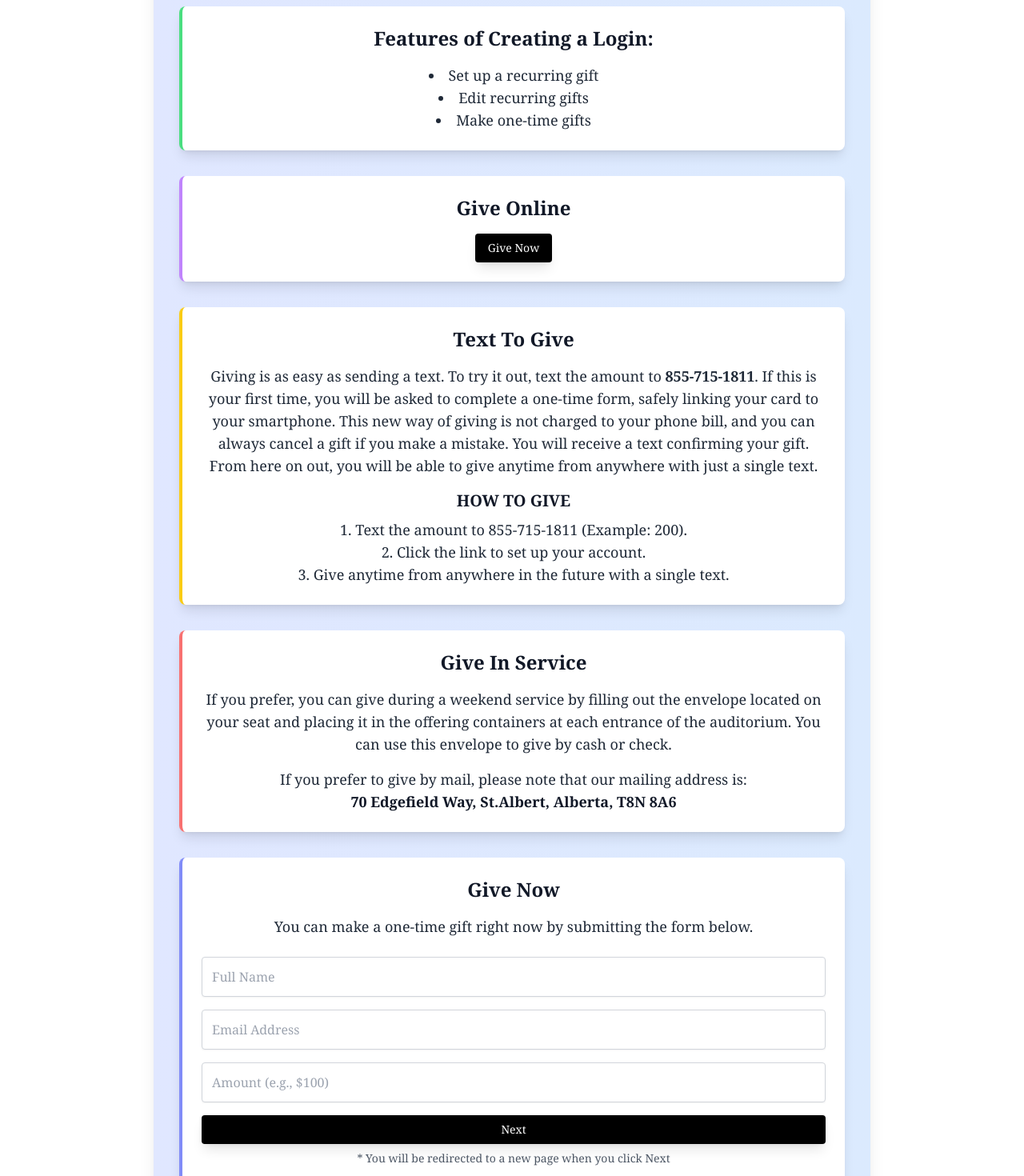
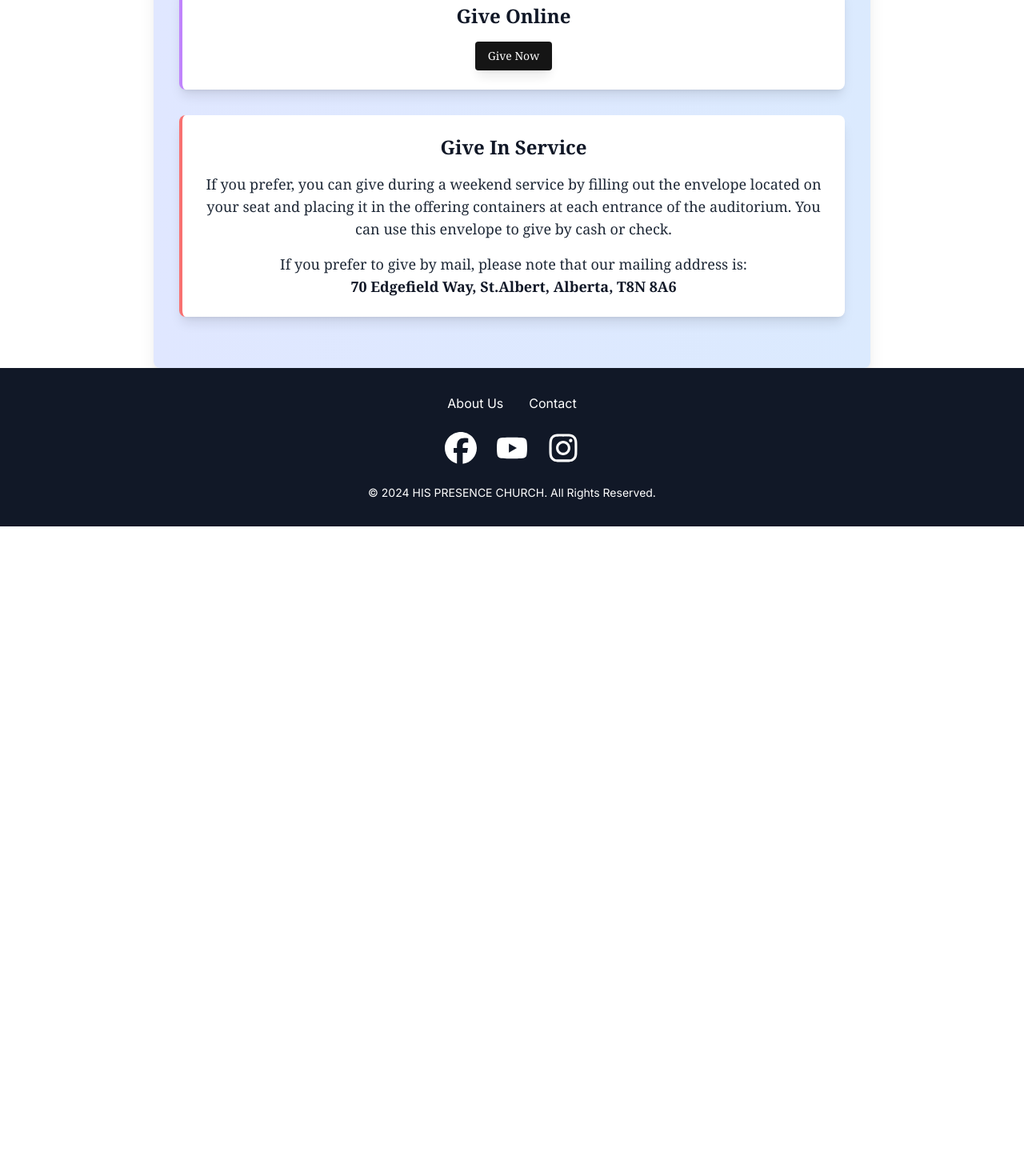
Before and after one commit to alaindescartes/his-presence-church, a Next.js app: page /giving in a window 1280 px wide. Shown: the part 860-2330 px from the top of the page at 80% size. After the commit the page ends 1518 px from the top, so only its background shows below. Built offline with nearby package versions, Linux system fonts and the light colour scheme.

Commit message:
added a checkoutpage using stripe

```diff
--- a/jsconfig.json
+++ b/jsconfig.json
@@ -1,7 +1,8 @@
 {
   "compilerOptions": {
+    "baseUrl": "./",
     "paths": {
-      "@/*": ["./src/*"]
+      "@/*": ["src/*"]
     }
   }
 }
--- /dev/null
+++ b/lib/stripe.js
@@ -0,0 +1,12 @@
+import { loadStripe } from "@stripe/stripe-js";
+
+let stripePromise;
+
+const getStripe = () => {
+  if (!stripePromise) {
+    stripePromise = loadStripe(process.env.NEXT_PUBLIC_STRIPE_PUBLISHABLE_KEY);
+  }
+  return stripePromise;
+};
+
+export default getStripe;
--- a/package.json
+++ b/package.json
@@ -17,12 +17,15 @@
     "@radix-ui/react-icons": "^1.3.0",
     "@radix-ui/react-select": "^2.1.1",
     "@radix-ui/react-slot": "^1.1.0",
+    "@stripe/react-stripe-js": "^2.8.0",
+    "@stripe/stripe-js": "^4.3.0",
     "class-variance-authority": "^0.7.0",
     "clsx": "^2.1.1",
     "next": "14.2.5",
     "react": "^18",
     "react-dom": "^18",
     "sharp": "^0.33.5",
+    "stripe": "^16.8.0",
     "tailwind-merge": "^2.5.2",
     "tailwindcss-animate": "^1.0.7"
   },
--- /dev/null
+++ b/src/app/_components/CheckoutForm.jsx
@@ -0,0 +1,191 @@
+"use client";
+import { CardElement, useElements, useStripe } from "@stripe/react-stripe-js";
+import { useState } from "react";
+
+const CheckoutForm = () => {
+  const stripe = useStripe();
+  const elements = useElements();
+  const [error, setError] = useState(null);
+  const [loading, setLoading] = useState(false);
+  const [paymentSucceeded, setPaymentSucceeded] = useState(false);
+  const [donationAmount, setDonationAmount] = useState(2000); // Default amount in cents
+  const [formValues, setFormValues] = useState({
+    firstName: "",
+    lastName: "",
+    email: "",
+    amount: 20.0,
+  });
+
+  const handleInputChange = (e) => {
+    const { name, value } = e.target;
+    setFormValues({
+      ...formValues,
+      [name]: value,
+    });
+  };
+
+  const handleSubmit = async (event) => {
+    event.preventDefault();
+
+    if (!stripe || !elements) {
+      return;
+    }
+
+    setLoading(true);
+
+    const { error: backendError, clientSecret } = await fetch(
+      "/api/create-payment-intent",
+      {
+        method: "POST",
+        headers: {
+          "Content-Type": "application/json",
+        },
+        body: JSON.stringify({ amount: donationAmount }), // Amount in cents
+      }
+    ).then((res) => res.json());
+
+    if (backendError) {
+      setError(backendError.message);
+      setLoading(false);
+      return;
+    }
+
+    const { error: stripeError, paymentIntent } =
+      await stripe.confirmCardPayment(clientSecret, {
+        payment_method: {
+          card: elements.getElement(CardElement),
+        },
+      });
+
+    if (stripeError) {
+      setError(stripeError.message);
+      setLoading(false);
+      return;
+    }
+
+    setPaymentSucceeded(true);
+    setLoading(false);
+
+    // Clear the form
+    setFormValues({
+      firstName: "",
+      lastName: "",
+      email: "",
+      amount: 20.0,
+    });
+    setDonationAmount(2000);
+    elements.getElement(CardElement).clear();
+  };
+
+  return (
+    <form
+      onSubmit={handleSubmit}
+      className="max-w-lg mx-auto mt-10 p-8 bg-white shadow-lg rounded-lg mb-4"
+      style={{
+        background: "linear-gradient(135deg, #f5f7fa, #c3cfe2)",
+      }}
+    >
+      <h2 className="text-3xl font-semibold text-center mb-6 text-gray-800">
+        Church Donation
+      </h2>
+
+      <div className="mb-4">
+        <label className="block text-sm font-medium text-gray-700 mb-2">
+          First Name
+        </label>
+        <input
+          type="text"
+          name="firstName"
+          value={formValues.firstName}
+          onChange={handleInputChange}
+          className="w-full p-3 border rounded-lg shadow-sm"
+          placeholder="John"
+          required
+        />
+      </div>
+
+      <div className="mb-4">
+        <label className="block text-sm font-medium text-gray-700 mb-2">
+          Last Name
+        </label>
+        <input
+          type="text"
+          name="lastName"
+          value={formValues.lastName}
+          onChange={handleInputChange}
+          className="w-full p-3 border rounded-lg shadow-sm"
+          placeholder="Doe"
+          required
+        />
+      </div>
+
+      <div className="mb-4">
+        <label className="block text-sm font-medium text-gray-700 mb-2">
+          Email Address
+        </label>
+        <input
+          type="email"
+          name="email"
+          value={formValues.email}
+          onChange={handleInputChange}
+          className="w-full p-3 border rounded-lg shadow-sm"
+          placeholder="john.doe@example.com"
+          required
+        />
+      </div>
+
+      <div className="mb-4">
+        <label className="block text-sm font-medium text-gray-700 mb-2">
+          Donation Amount (CAD)
+        </label>
+        <input
+          type="number"
+          name="amount"
+          className="w-full p-3 border rounded-lg shadow-sm"
+          placeholder="20.00"
+          value={donationAmount / 100}
+          onChange={(e) => setDonationAmount(e.target.value * 100)} // Convert dollars to cents
+          required
+        />
+      </div>
+
+      <div className="mb-6">
+        <label className="block text-sm font-medium text-gray-700 mb-2">
+          Card Details
+        </label>
+        <CardElement
+          className="p-3 border rounded-lg shadow-sm"
+          options={{
+            hidePostalCode: true, // Hide the ZIP code field
+          }}
+        />
+      </div>
+
+      {error && (
+        <div className="text-red-500 text-sm mb-4 text-center">{error}</div>
+      )}
+
+      <button
+        type="submit"
+        disabled={!stripe || loading}
+        className={`w-full bg-gradient-to-r from-green-400 to-blue-500 text-white py-3 rounded-lg font-semibold transition duration-300 ${
+          loading
+            ? "cursor-not-allowed opacity-50"
+            : "hover:from-green-500 hover:to-blue-600"
+        }`}
+      >
+        {loading
+          ? "Processing..."
+          : `Donate $${(donationAmount / 100).toFixed(2)} CAD`}
+      </button>
+
+      {paymentSucceeded && (
+        <div className="text-green-500 text-center mt-4">
+          Payment Succeeded! Thank you for your generosity.
+        </div>
+      )}
+    </form>
+  );
+};
+
+export default CheckoutForm;
--- /dev/null
+++ b/src/app/api/create-payment-intent/route.js
@@ -0,0 +1,23 @@
+import Stripe from "stripe";
+
+const stripe = new Stripe(process.env.STRIPE_SECRET_KEY);
+
+export async function POST(req) {
+  try {
+    const { amount } = await req.json();
+
+    const paymentIntent = await stripe.paymentIntents.create({
+      amount,
+      currency: "cad",
+    });
+
+    return new Response(
+      JSON.stringify({ clientSecret: paymentIntent.client_secret }),
+      { status: 200 }
+    );
+  } catch (error) {
+    return new Response(JSON.stringify({ error: error.message }), {
+      status: 500,
+    });
+  }
+}
--- /dev/null
+++ b/src/app/checkout/page.js
@@ -0,0 +1,20 @@
+// app/checkout/page.js
+"use client";
+
+import { Elements } from "@stripe/react-stripe-js";
+import getStripe from "../../../lib/stripe";
+import CheckoutForm from "../_components/CheckoutForm";
+
+const CheckoutPage = () => {
+  const stripe = getStripe();
+
+  return (
+    <div>
+      <Elements stripe={stripe}>
+        <CheckoutForm />
+      </Elements>
+    </div>
+  );
+};
+
+export default CheckoutPage;
--- a/src/app/giving/page.js
+++ b/src/app/giving/page.js
@@ -1,12 +1,14 @@
+"use client";
 import { Button } from "@/components/ui/button";
+import { useRouter } from "next/navigation";
 
 const Giving = () => {
+  const router = useRouter();
   return (
     <div className="max-w-4xl mx-auto p-8 bg-gradient-to-r from-indigo-100 to-blue-100 rounded-lg shadow-xl font-serif text-center">
       <h1 className="text-4xl font-bold mb-8 text-center text-gray-900 animate-fadeIn">
         GIVING at HPC
       </h1>
-
       <div className="mb-8 p-6 border-l-4 border-indigo-400 bg-white rounded-lg shadow-lg hover:shadow-xl transition-shadow duration-300">
         <p className="text-lg text-gray-800">
           Do you want to join us in our mission of Igniting faith and inspiring
@@ -24,17 +26,14 @@ const Giving = () => {
           we do so as an offering.
         </p>
       </div>
-
       <h2 className="text-3xl font-semibold mb-6 text-gray-900 animate-fadeIn">
         Ways To Give
       </h2>
-
       <div className="mb-8 p-6 border-l-4 border-blue-400 bg-white rounded-lg shadow-lg hover:shadow-xl transition-shadow duration-300">
         <p className="text-lg text-gray-800">
           We have several options for you to choose from that make giving to our
           church easy, safe, and secure. You can opt to give online through
-          smart giving via text messaging on your phone or mobile device, or
-          during one of our services.
+          smart giving, or during one of our services.
         </p>
         <p className="text-lg text-gray-800 mt-4">
           We are truly grateful for your donation and hope the convenience and
@@ -42,49 +41,16 @@ const Giving = () => {
           secure portal below to quickly and easily give online.
         </p>
       </div>
-
-      <div className="mb-8 p-6 border-l-4 border-green-400 bg-white rounded-lg shadow-lg hover:shadow-xl transition-shadow duration-300">
-        <h3 className="text-2xl font-semibold text-gray-900">
-          Features of Creating a Login:
-        </h3>
-        <ul className="list-disc list-inside text-lg text-gray-800 mt-4">
-          <li>Set up a recurring gift</li>
-          <li>Edit recurring gifts</li>
-          <li>Make one-time gifts</li>
-        </ul>
-      </div>
-
       <div className="mb-8 p-6 border-l-4 border-purple-400 bg-white rounded-lg shadow-lg hover:shadow-xl transition-shadow duration-300">
         <h3 className="text-2xl font-semibold text-gray-900">Give Online</h3>
-        <Button className="mt-4 bg-black hover:bg-blue-700 text-white py-2 px-4 rounded shadow-lg hover:shadow-xl transition-shadow duration-300">
+        <Button
+          className="mt-4 bg-black hover:bg-blue-700 text-white py-2 px-4 rounded shadow-lg hover:shadow-xl transition-shadow duration-300 animate-pulse"
+          style={{ animationDuration: "2s" }}
+          onClick={() => router.push("/checkout")}
+        >
           Give Now
         </Button>
       </div>
-
-      <div className="mb-8 p-6 border-l-4 border-yellow-400 bg-white rounded-lg shadow-lg hover:shadow-xl transition-shadow duration-300">
-        <h3 className="text-2xl font-semibold text-gray-900">Text To Give</h3>
-        <p className="text-lg text-gray-800 mt-4">
-          Giving is as easy as sending a text. To try it out, text the amount to{" "}
-          <span className="font-bold">855-715-1811</span>. If this is your first
-          time, you will be asked to complete a one-time form, safely linking
-          your card to your smartphone. This new way of giving is not charged to
-          your phone bill, and you can always cancel a gift if you make a
-          mistake. You will receive a text confirming your gift. From here on
-          out, you will be able to give anytime from anywhere with just a single
-          text.
-        </p>
-        <div className="mt-4">
-          <h4 className="text-xl font-semibold text-gray-900">HOW TO GIVE</h4>
-          <ol className="list-decimal list-inside text-lg text-gray-800 mt-2">
-            <li>Text the amount to 855-715-1811 (Example: 200).</li>
-            <li>Click the link to set up your account.</li>
-            <li>
-              Give anytime from anywhere in the future with a single text.
-            </li>
-          </ol>
-        </div>
-      </div>
-
       <div className="mb-8 p-6 border-l-4 border-red-400 bg-white rounded-lg shadow-lg hover:shadow-xl transition-shadow duration-300">
         <h3 className="text-2xl font-semibold text-gray-900">
           Give In Service
@@ -103,39 +69,6 @@ const Giving = () => {
           70 Edgefield Way, St.Albert, Alberta, T8N 8A6
         </p>
       </div>
-
-      <div className="mb-8 p-6 border-l-4 border-indigo-400 bg-white rounded-lg shadow-lg hover:shadow-xl transition-shadow duration-300">
-        <h3 className="text-2xl font-semibold text-gray-900">Give Now</h3>
-        <p className="text-lg text-gray-800 mt-4">
-          You can make a one-time gift right now by submitting the form below.
-        </p>
-        <form className="mt-6 space-y-4">
-          <input
-            type="text"
-            name="name"
-            placeholder="Full Name"
-            className="w-full p-3 border border-gray-300 rounded focus:outline-none focus:border-blue-500 shadow-sm"
-          />
-          <input
-            type="email"
-            name="email"
-            placeholder="Email Address"
-            className="w-full p-3 border border-gray-300 rounded focus:outline-none focus:border-blue-500 shadow-sm"
-          />
-          <input
-            type="text"
-            name="amount"
-            placeholder="Amount (e.g., $100)"
-            className="w-full p-3 border border-gray-300 rounded focus:outline-none focus:border-blue-500 shadow-sm"
-          />
-          <Button className="w-full bg-black hover:bg-blue-700 text-white py-3 rounded shadow-lg hover:shadow-xl transition-shadow duration-300">
-            Next
-          </Button>
-        </form>
-        <p className="text-sm text-gray-600 mt-2">
-          * You will be redirected to a new page when you click Next
-        </p>
-      </div>
     </div>
   );
 };
```
Also changed, not shown: 1 other file (tests, documents, lock files or other folders).
